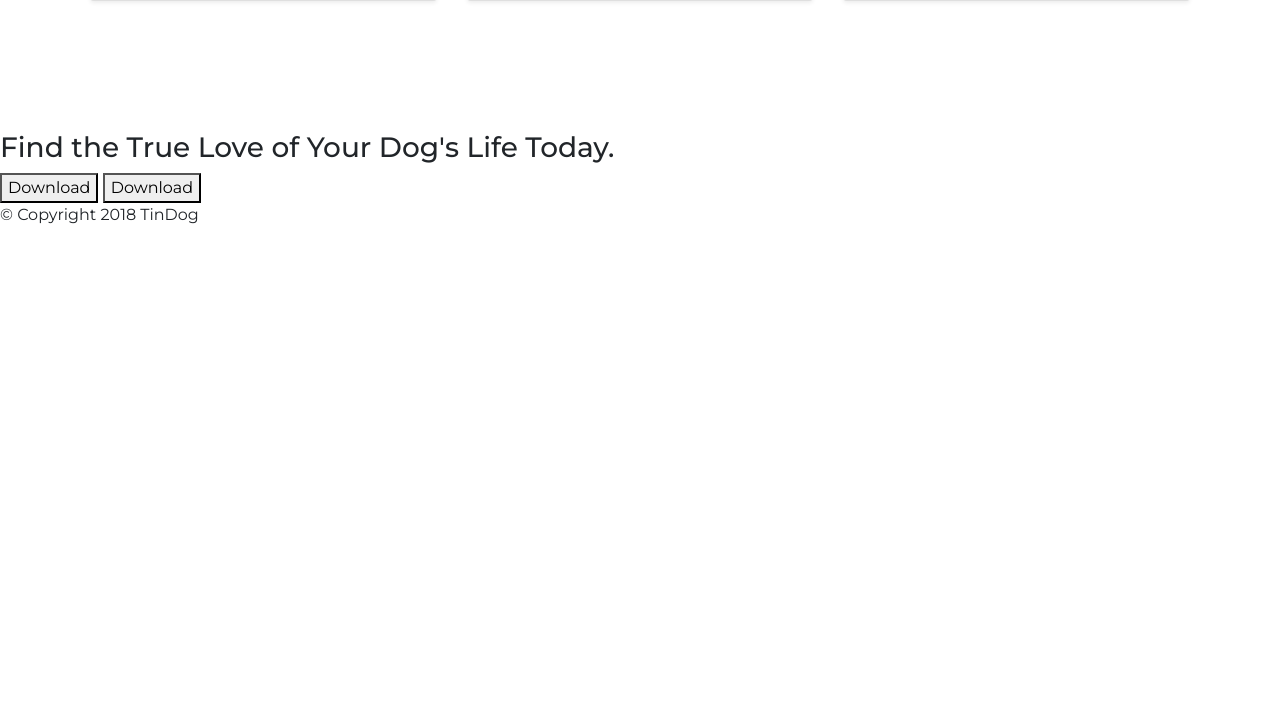
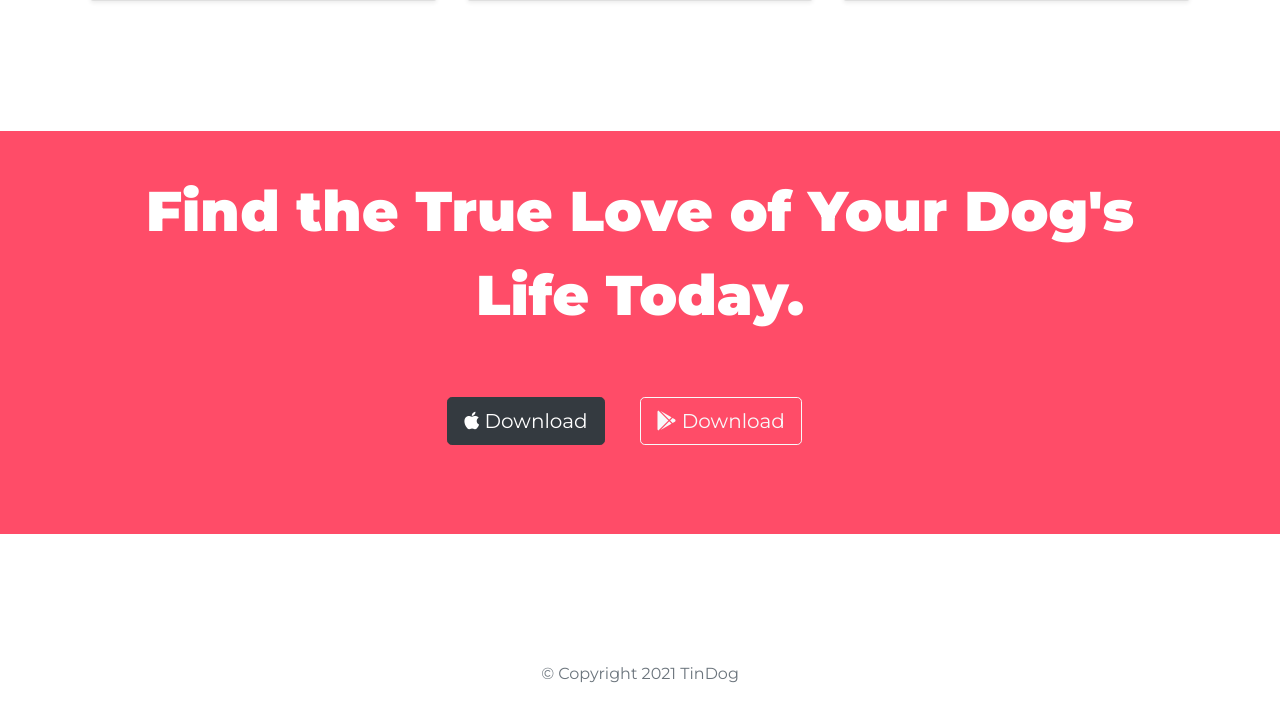
Before and after one commit to Acceptologist/Learn-React, a web app: file TinDog/index.html in a window 1280 px wide. Shown: the part 2333-3061 px from the top of the page. Before the commit the page ends 2557 px from the top, so only its background shows below. Run offline with its HTML, style and script files only (its server is not run), Linux system fonts and the light colour scheme; some libraries are stand-ins or nearby versions.

Commit message:
finish cta section

```diff
--- a/TinDog/css/styles.css
+++ b/TinDog/css/styles.css
@@ -183,3 +183,17 @@ h4{
 small{
   color: #ef8172;
 }
+
+/* Call to Action Section  */
+
+#cta{
+  background-color: #ff4c68;
+  text-align: center;
+  color: #fff;
+  padding: 3% 10%;
+}
+#footer{
+  padding: 10% 0 2%;
+  text-align: center;
+
+}
--- a/TinDog/index.html
+++ b/TinDog/index.html
@@ -192,9 +192,9 @@
 
   <section id="cta">
 
-    <h3>Find the True Love of Your Dog's Life Today.</h3>
-    <button type="button">Download</button>
-    <button type="button">Download</button>
+    <h1>Find the True Love of Your Dog's Life Today.</h1>
+    <button type="button" class="download-button btn btn-dark btn-lg"><i class="fab fa-apple"></i> Download</button>
+    <button type="button" class="download-button btn btn-outline-light btn-lg"><i class="fab fa-google-play"></i> Download</button>
 
   </section>
 
@@ -203,7 +203,7 @@
 
   <footer id="footer">
 
-    <p>© Copyright 2018 TinDog</p>
+    <p class="text-muted">© Copyright 2021 TinDog</p>
 
   </footer>
 
```
